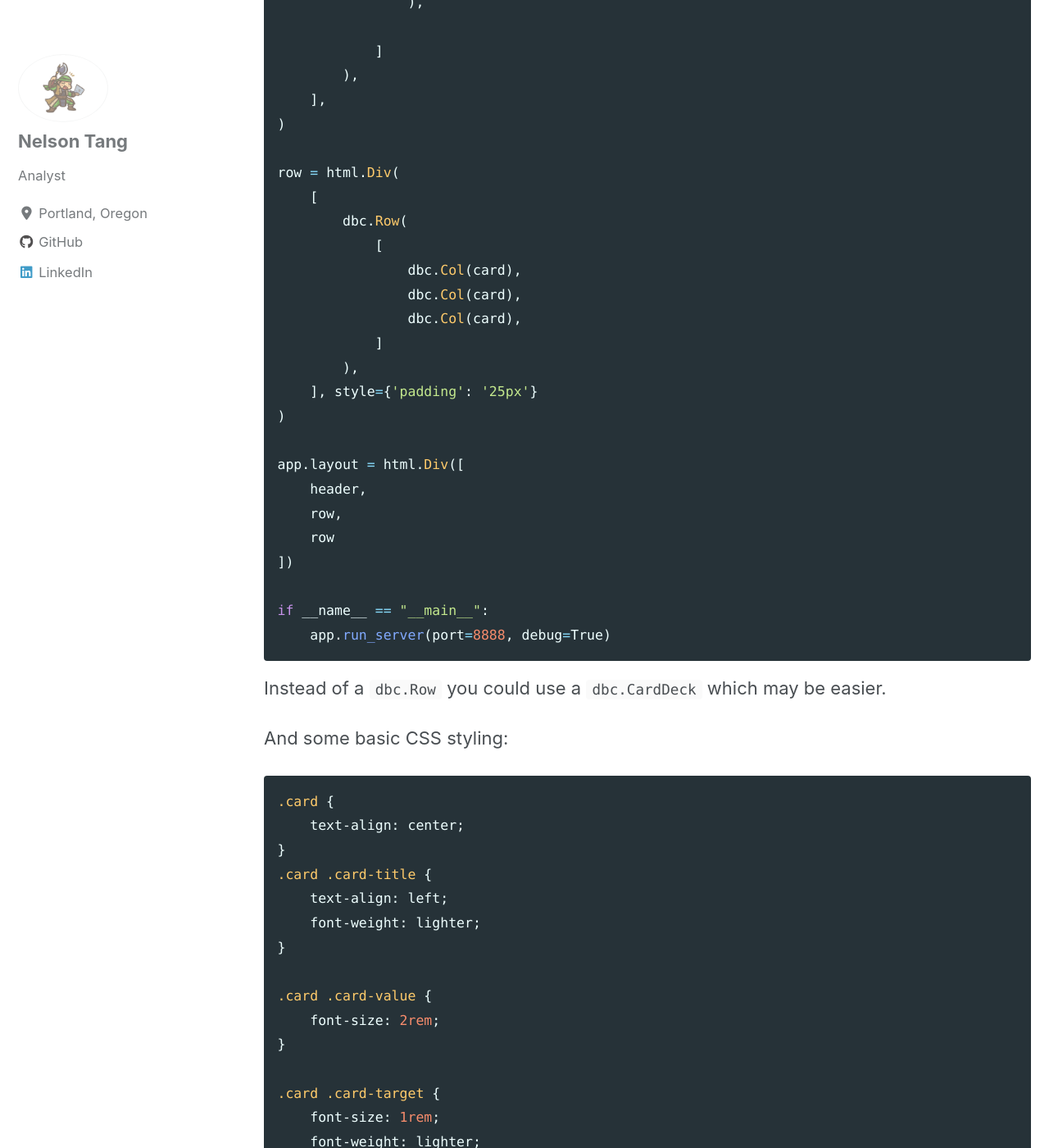
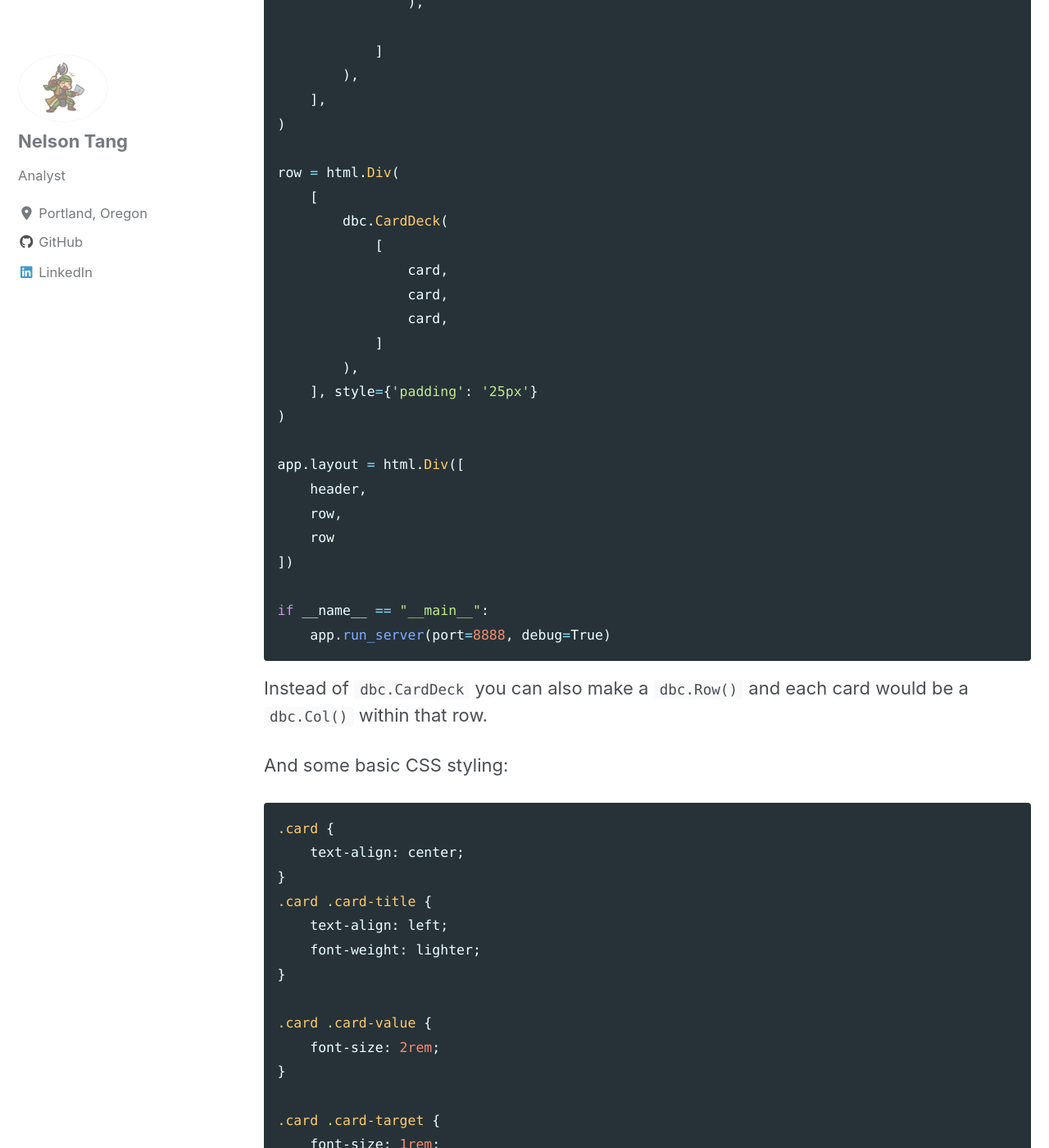
Before and after one commit to banditkingsofancientspreadsheets/banditkingsofancientspreadsheets.github.io, a Jekyll site: the page built from _posts/2020-07-02-Dash-Bootstrap-KPI-Card.md, in a window 1280 px wide and 1400 px high, scrolled down 2591 px. Shown: the whole window at 82% size. Built offline with Jekyll 4.4.1, drawn with Linux system fonts in a browser that asks for light colours; cached includes are drawn as plain includes; nearby versions of some CDN libraries.

Commit message:
updated dashboard post and dbc post

````diff
--- a/_posts/2020-07-02-Dash-Bootstrap-KPI-Card.md
+++ b/_posts/2020-07-02-Dash-Bootstrap-KPI-Card.md
@@ -60,11 +60,11 @@ card = dbc.Card(
 
 row = html.Div(
     [
-        dbc.Row(
+        dbc.CardDeck(
             [
-                dbc.Col(card),
-                dbc.Col(card),
-                dbc.Col(card),
+                card,
+                card,
+                card,
             ]
         ),
     ], style={'padding': '25px'}
@@ -79,7 +79,7 @@ app.layout = html.Div([
 if __name__ == "__main__":
     app.run_server(port=8888, debug=True)
 ```
-Instead of a `dbc.Row` you could use a `dbc.CardDeck` which may be easier.
+Instead of `dbc.CardDeck` you can also make a `dbc.Row()` and each card would be a `dbc.Col()` within that row.
 
 And some basic CSS styling:
 ```css
````
Also changed, not shown: _posts/2019-12-28-screen-graphics-and-dashboard-design.md (+1 -0 lines).
